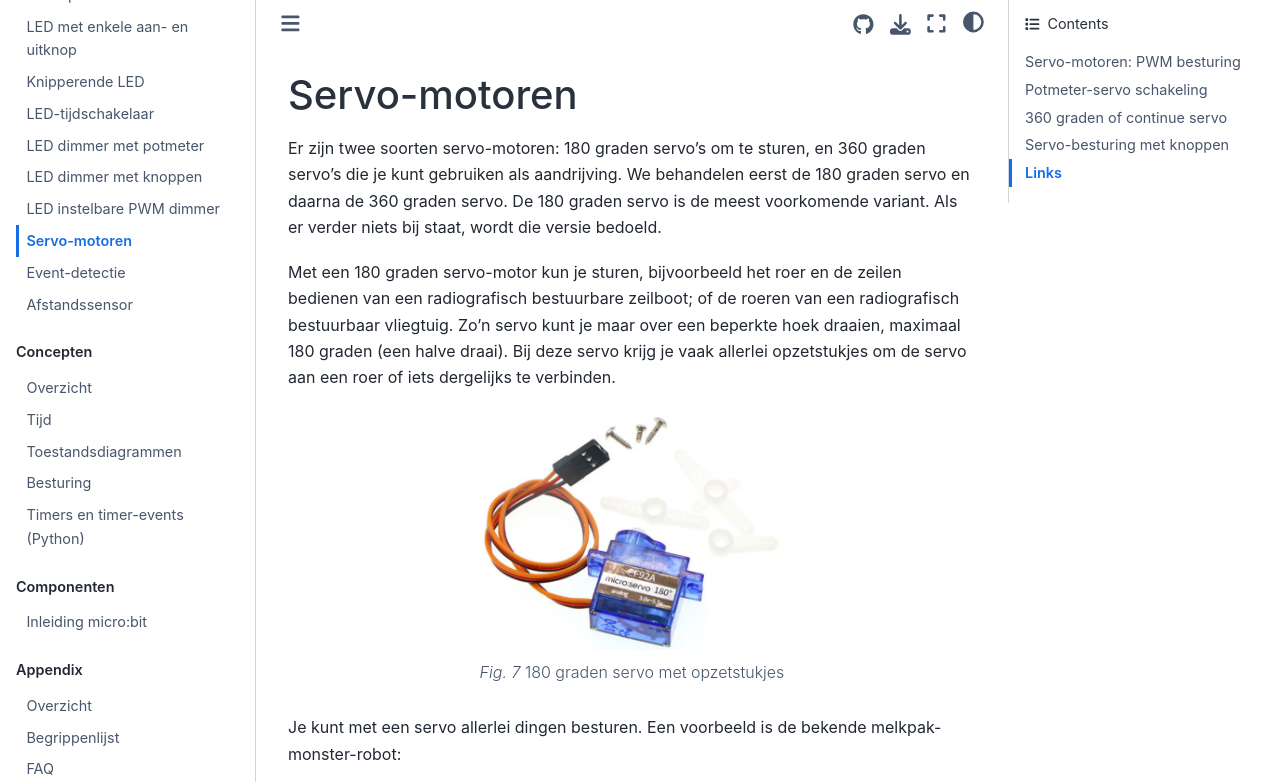
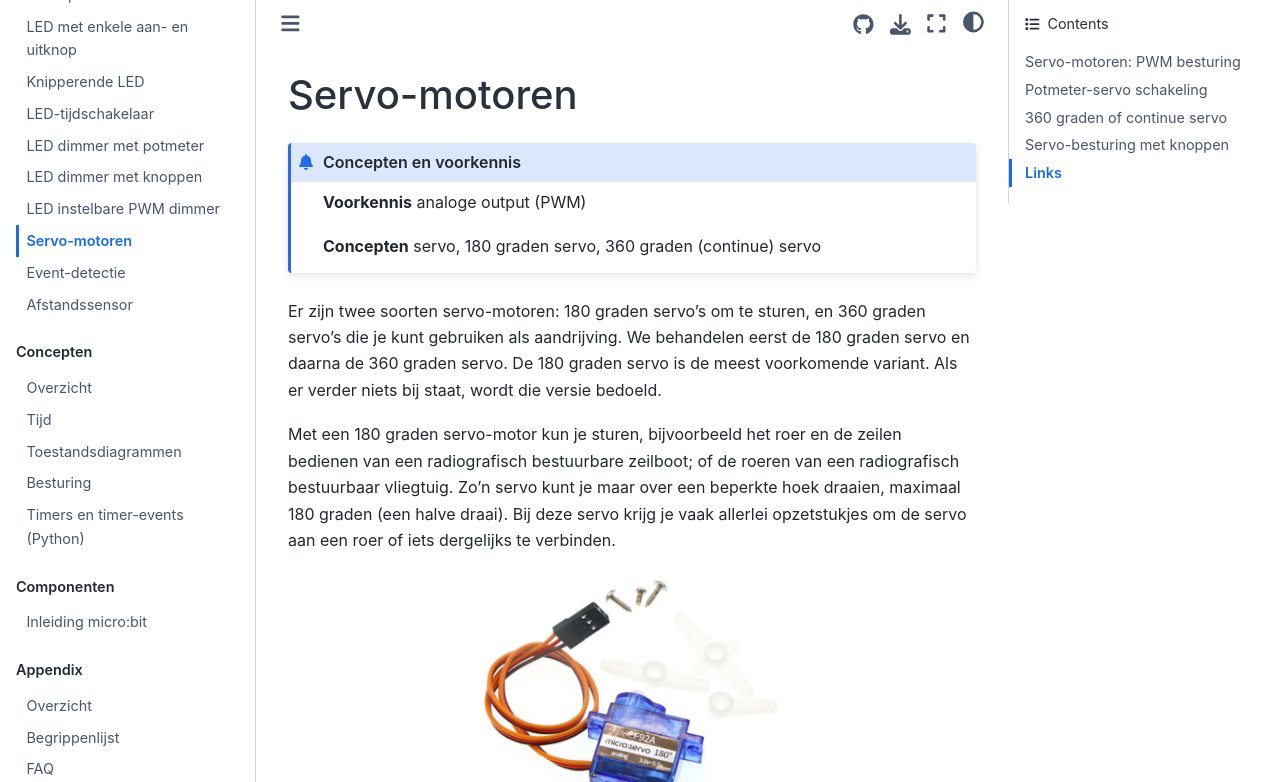
Before and after one commit to eelcodijkstra/pcintrobook, a Jupyter Book: the page built from opdrachten/servo-motoren.md, in a window 1280 px wide and 900 px high, cut to the strip 0-782 px from the top of the window. Built offline with Jupyter Book 1.0.4 settings and Sphinx 7.4.7 and the Sphinx Book theme 1.1.4, drawn with Linux system fonts in a browser that asks for light colours; pages that are not in the unit, such as notebooks, are missing from menus; cross-references to code outside the pages are shown as plain code.

```diff
--- a/opdrachten/servo-motoren.md
+++ b/opdrachten/servo-motoren.md
@@ -1,4 +1,10 @@
 # Servo-motoren
+
+:::{admonition} Concepten en voorkennis
+**Voorkennis** analoge output (PWM)
+
+**Concepten** servo, 180 graden servo, 360 graden (continue) servo
+:::
 
 Er zijn twee soorten servo-motoren: 180 graden servo's om te sturen, en 360 graden servo's die je kunt gebruiken als aandrijving. We behandelen eerst de 180 graden servo en daarna de 360 graden servo.
 De 180 graden servo is de meest voorkomende variant. Als er verder niets bij staat, wordt die versie bedoeld.
```
Also changed, not shown: other parts of opdrachten/servo-motoren.md (+2 -0 lines), opdrachten/led-knoppen-dimmer.md (+1 -1 lines).
